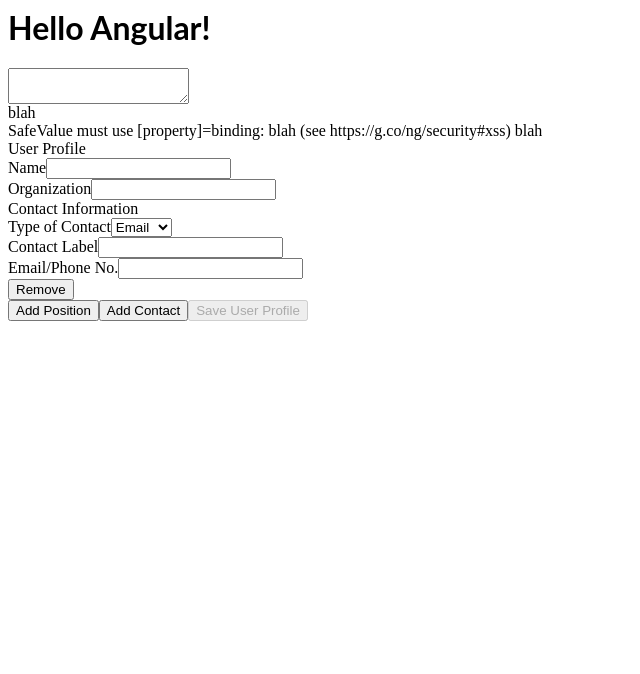
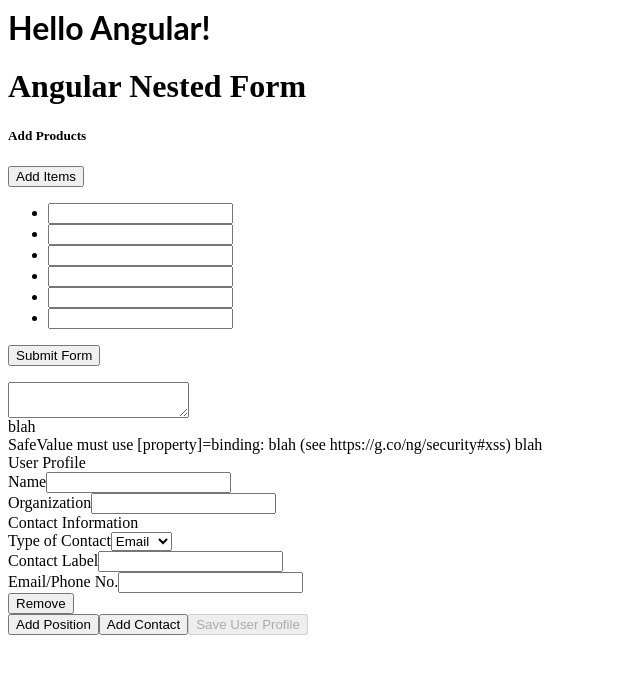
Before and after one commit to madhubn/angular-santiz, an Angular app: page / in a window 1280 px wide. Shown: the top 674 px of the page, without its empty margins (0-640 px from the left). Built offline with nearby package versions, Linux system fonts and the light colour scheme.

Commit message:
3 files modified, 3 added

```diff
--- a/src/app/app.component.html
+++ b/src/app/app.component.html
@@ -1,4 +1,6 @@
 <hello name="{{ name }}"></hello>
+
+<app-text></app-text>
 <!-- <p>
 	Start editing to see some magic happen :)
 </p> -->
--- a/src/app/app.component.ts
+++ b/src/app/app.component.ts
@@ -15,6 +15,8 @@
   public form: FormGroup;
   public contactList: FormArray;
   public staticList: FormArray;
+  public uiConfigList: FormArray;
+  public dynamicElementList: FormArray;
 
   // returns all form groups under contacts
   get contactFormGroup() {
@@ -24,6 +26,16 @@
   // returns all form groups under contacts
   get staticFormGroup() {
     return this.form.get("statics") as FormArray;
+  }
+
+  // returns all form groups under contacts
+  get uiConfigFormGroup() {
+    return this.form.get("uiConfig") as FormArray;
+  }
+
+  /*############### Add Dynamic Elements ###############*/
+  get addDynamicElement() {
+    return this.form.get("uiConfig") as FormArray;
   }
 
   constructor(private sanitizer: DomSanitizer, private fb: FormBuilder) {
@@ -44,28 +56,46 @@
       name: [null, Validators.compose([Validators.required])],
       organization: [null],
       contacts: this.fb.array([this.createContact()]),
-      statics: this.fb.array([])
+      statics: this.fb.array([]),
+      uiConfig: this.fb.array([this.createUiConfig])
     });
 
     // set contactlist to this field
     this.contactList = this.form.get("contacts") as FormArray;
     this.staticList = this.form.get("statics") as FormArray;
+    this.uiConfigList = this.form.get("uiConfig") as FormArray;
   }
-
 
   // contact formgroup
   createContact(): FormGroup {
     return this.fb.group({
-      type: ['email', Validators.compose([Validators.required])], // i.e Email, Phone
+      type: ["email", Validators.compose([Validators.required])], // i.e Email, Phone
       name: [null, Validators.compose([Validators.required])], // i.e. Home, Office
       value: [null, Validators.compose([Validators.required, Validators.email])]
     });
   }
   // contact formgroup
-  createStatics(): FormGroup {
+  createUiConfig(): FormGroup {
     return this.fb.group({
-      staticData: [null, Validators.compose([Validators.required])], // i.e. Home, Office
+      addDynamicElement: this.fb.array([]) // i.e. Home, Office
     });
+    // this.dynamicElementList = this.form.get("addDynamicElement") as FormArray;
+  }
+
+  addItems() {
+    this.addDynamicElement.push(this.fb.control(""));
+  }
+
+  // contact formgroup
+   createStatics(): FormGroup {
+    return this.fb.group({
+      staticData: [null, Validators.compose([Validators.required])] // i.e. Home, Office
+    });
+  }
+
+  // add a contact form group
+  addUiConfig() {
+    this.uiConfigList.push(this.createUiConfig());
   }
 
   // add a contact form group
@@ -73,14 +103,14 @@
     this.contactList.push(this.createContact());
   }
 
-   // add a contact form group
+  // add a contact form group
   addStaticData() {
     this.staticList.push(this.createStatics());
   }
 
   // remove contact from group
   removeContact(index) {
-   this.contactList.removeAt(this.contactList.length - 1);
+    this.contactList.removeAt(this.contactList.length - 1);
     // this.contactList.removeAt(index);
   }
 
--- a/src/app/app.module.ts
+++ b/src/app/app.module.ts
@@ -5,10 +5,11 @@
 import { AppComponent } from "./app.component";
 import { HelloComponent } from "./hello.component";
 import { SafePipe } from "./safe.pipe";
+import { TextComponent } from './text/text.component';
 
 @NgModule({
   imports: [BrowserModule, FormsModule, ReactiveFormsModule],
-  declarations: [AppComponent, HelloComponent, SafePipe],
+  declarations: [AppComponent, HelloComponent, SafePipe, TextComponent],
   exports: [SafePipe],
   bootstrap: [AppComponent]
 })
--- /dev/null
+++ b/src/app/text/text.component.html
@@ -0,0 +1,34 @@
+<div class="jumbotron text-center">
+  <h1 class="display-5">
+    Angular Nested Form
+  </h1>
+</div>
+
+<div class="container">
+  <div class="row custom-wrapper">
+    <div class="col-md-12">
+
+      <!-- Form starts -->
+      <form [formGroup]="registrationForm" (ngSubmit)="onSubmit()">
+
+        <!-- Add items dynamically-->
+        <div class="group-gap" formArrayName="addDynamicElement">
+          <h5 class="mb-3">Add Products</h5>
+          <div class="mb-3">
+            <button type="button" class="btn btn-sm btn-success mb-3 btn-block" (click)="addItems()">Add Items</button>
+            <ul class="subjectList">
+              <li *ngFor="let item of addDynamicElement.controls; let i = index">
+                <input type="text" class="form-control" [formControlName]="i">
+              </li>
+            </ul>
+          </div>
+
+          <!-- Submit Button -->
+          <button type="submit" class="btn btn-danger btn-lg btn-block">Submit Form</button>
+        </div>
+
+      </form><!-- Form ends -->
+
+    </div>
+  </div>
+</div>
--- /dev/null
+++ b/src/app/text/text.component.ts
@@ -0,0 +1,33 @@
+import { Component, OnInit } from "@angular/core";
+import { FormBuilder, FormArray, Validators } from "@angular/forms";
+@Component({
+  selector: "app-text",
+  templateUrl: "./text.component.html",
+  styleUrls: ["./text.component.css"]
+})
+export class TextComponent {
+  constructor(public fb: FormBuilder) {
+    this.addItems();
+  }
+
+  /*################ Registration Form ################*/
+  registrationForm = this.fb.group({
+    addDynamicElement: this.fb.array([])
+  });
+
+  /*############### Add Dynamic Elements ###############*/
+  get addDynamicElement() {
+    return this.registrationForm.get("addDynamicElement") as FormArray;
+  }
+
+  addItems() {
+    for (let i = 0; i <= 5; i++) {
+      this.addDynamicElement.push(this.fb.control(""));
+    }
+  }
+
+  // Submit Registration Form
+  onSubmit() {
+    alert(JSON.stringify(this.registrationForm.get('addDynamicElement').value));
+  }
+}
```
Also changed, not shown: src/app/text/text.component.css (added).
